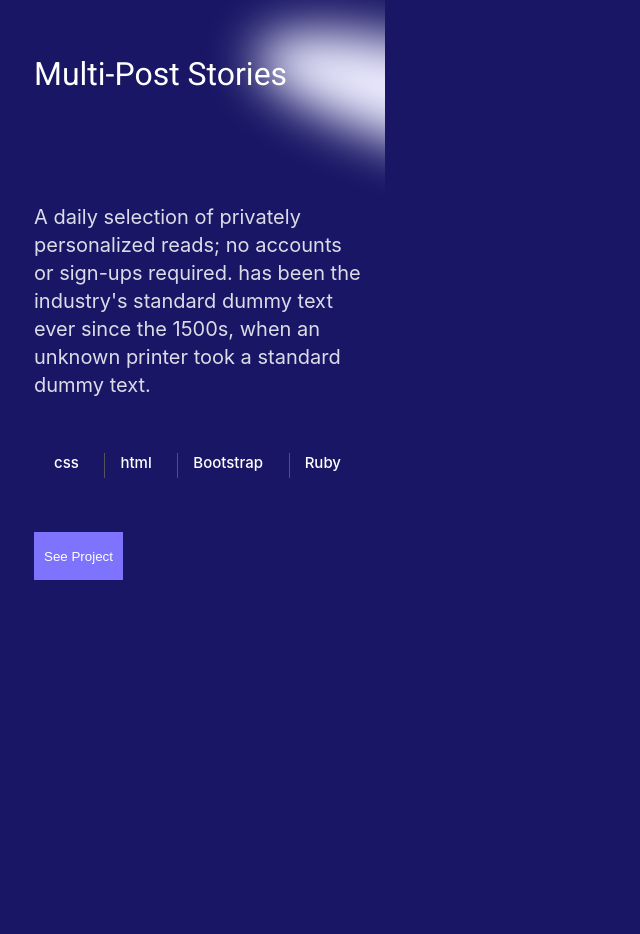
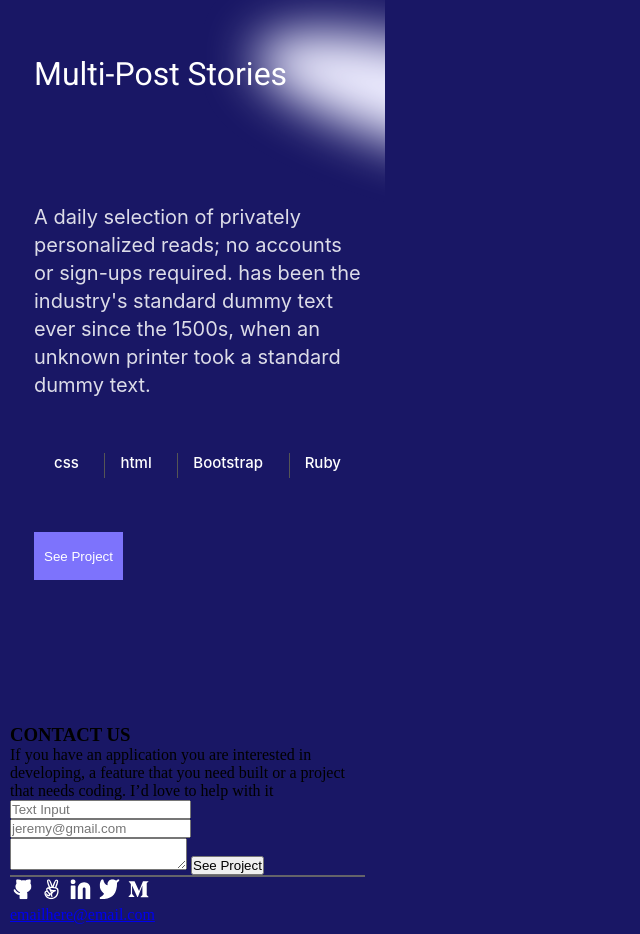
Before and after one commit to kinginthenorthcodez/North-portifolio, a website: page index.html in a window 1280 px wide. Shown: the part 4318-5252 px from the top of the page, without its empty margins (0-640 px from the left). Before the commit the page ends 5052 px from the top, so only its background shows below. Drawn offline with Linux system fonts and the light colour scheme.

Commit message:
add contactme section and form

```diff
--- a/index.html
+++ b/index.html
@@ -179,5 +179,37 @@
       </div>
     </div>
 </section>
+<section>
+  <h3> CONTACT US  </h3>
+<p>If you have an application you are interested in developing,
+  a feature that you need built or a project that needs coding. I’d love to help with it </p>
+
+<form>
+<input type="text" name="username" placeholder="Text Input" maxlength="30" required>
+<input type="email" name="email" placeholder="jeremy@gmail.com" maxlength="30" required>
+<textarea name="text" placeholder="Enter text here" maxlength="500" required>
+  </textarea>
+
+ <button type="submit">See Project</button>
+
+</form>
+
+<hr class="divider">
+
+<footer>
+
+  <div class="social">
+       <img src="./assets/images/GitHub.svg" alt="icon">
+       <img src="./assets/images/Angelist.svg" alt="icon">
+       <img src="./assets/images/Linkedin.svg" alt="icon">
+       <img src="./assets/images/Twitter.svg" alt="icon">
+       <img src="./assets/images/Medium.svg" alt="icon">
+      </div>
+
+  <a href="emailhere@email.com">emailhere@email.com</a>
+</footer>
+
+</section>
+
 </body>
 </html>
```
